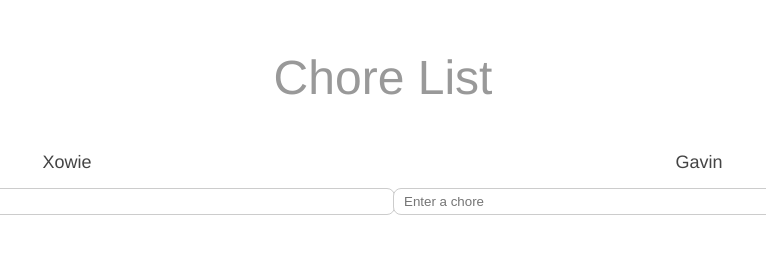
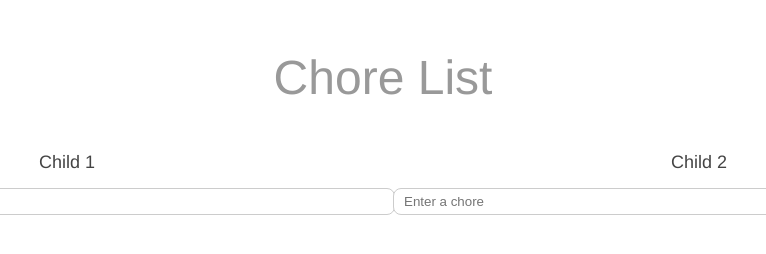
Before and after one commit to FosteredDev/ChoreList, a plain HTML site: page public/index.html in a window 1280 px wide. Shown: the full height of the page, 257-1023 px from the left. Drawn offline with nearby package versions, Linux system fonts and the light colour scheme; no server answers.

Commit message:
Updating readme

```diff
--- a/public/index.html
+++ b/public/index.html
@@ -65,7 +65,7 @@
       <h1>Chore List</h1>
       <div class="sections">
         <section id="Xowie">
-          <h2>Xowie</h2>
+          <h2>Child 1</h2>
           <form id="Xowie" action="">
             <input type="text" placeholder="Enter a chore" id="Xowie"/>
           </form>
@@ -73,7 +73,7 @@
           </ul>
         </section>
                 <section id="gavin">
-          <h2>Gavin</h2>
+          <h2>Child 2</h2>
           <form id="gavin" action="">
             <input type="text" placeholder="Enter a chore" id="gavin"/>
           </form>
```
Also changed, not shown: README.md.
